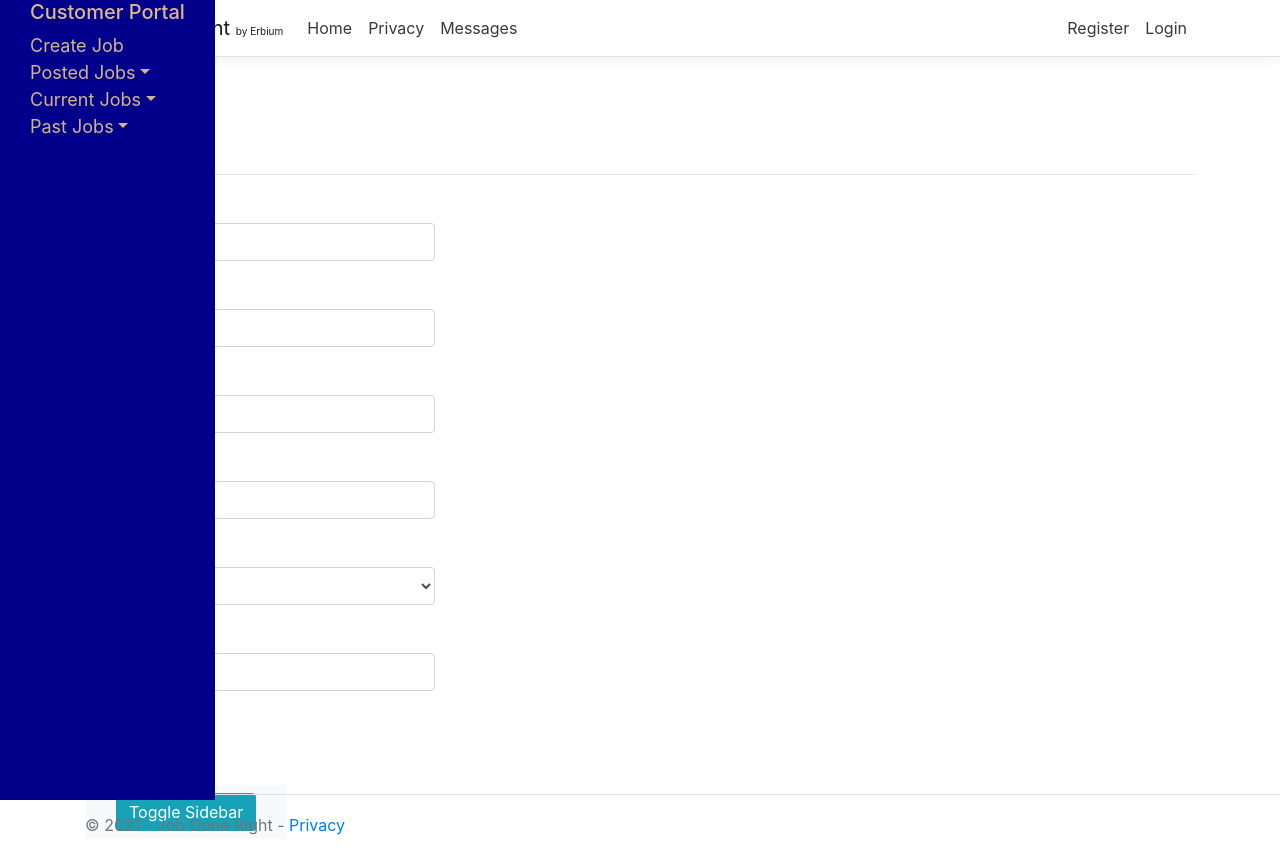
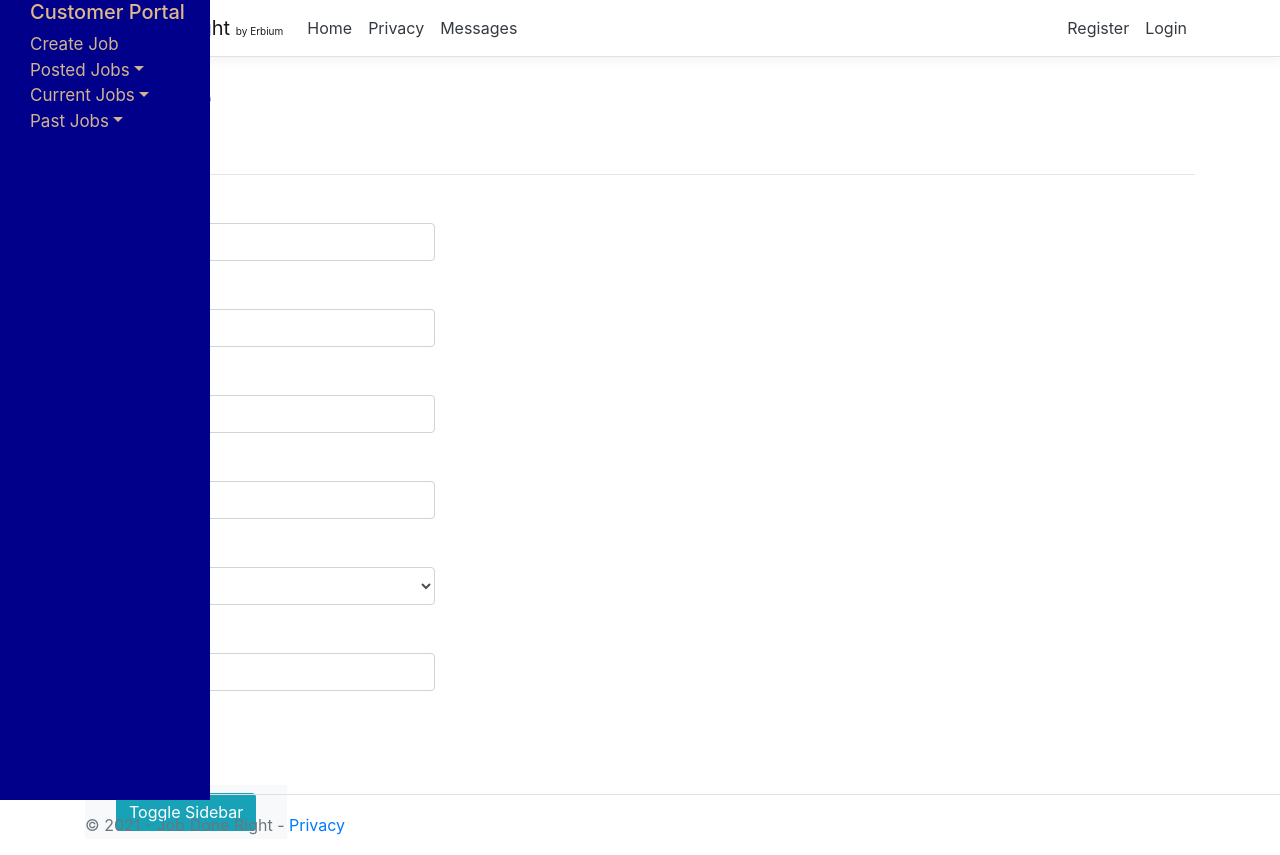
Before and after one commit to GRy82/ErbiumCapstoneRepo, an ASP.NET Core app: page /Customers/Create in a window 1280 px wide. Run offline with ASP.NET Core 8, Linux system fonts and the light colour scheme; some libraries are stand-ins or nearby versions.

Commit message:
changes to layout/sidebar

```diff
--- a/ErbiumCapstone/Models/Job.cs
+++ b/ErbiumCapstone/Models/Job.cs
@@ -20,11 +20,11 @@
 
 
         [ForeignKey("Customer")]
-        public int? CustomerId { get; set; } //needs to remain nullible type so that it does no default to value of 0.
+        public int CustomerId { get; set; } //needs to remain nullible type so that it does no default to value of 0.
         public Customer Customer { get; set; }
 
         [ForeignKey("Contractor")]
-        public int ContractorId { get; set; }
+        public int? ContractorId { get; set; }
         public Contractor Contractor { get; set; }
 
         public string Description { get; set; }
--- a/ErbiumCapstone/wwwroot/css/site.css
+++ b/ErbiumCapstone/wwwroot/css/site.css
@@ -73,12 +73,12 @@
 /* The sidebar menu */
 .sidenav {
     height: 100%; /* Full-height: remove this if you want "auto" height */
-    width: 160px; /* Set the width of the sidebar */
+    width: 210px; /* Set the width of the sidebar */
     position: fixed; /* Fixed Sidebar (stay in place on scroll) */
     z-index: 1; /* Stay on top */
     top: 0; /* Stay at the top */
     left: 0;
-    background-color: #111; /* Black */
+    background-color: #00008b;
     overflow-x: hidden; /* Disable horizontal scroll */
     padding-top: 20px;
 }
@@ -88,7 +88,7 @@
         padding: 6px 8px 6px 16px;
         text-decoration: none;
         font-size: 25px;
-        color: #818181;
+        color: tan;
         display: block;
     }
 
@@ -122,11 +122,18 @@
 #sidebar a {
     color: tan;
     font-size: large;
-    padding-top: 15px;
+    font-size: 17px;
+    padding-top: 10px;
+    padding-bottom: 10px;
+
+}
+
+#sidebar a:hover {
+    color: #f1f1f1;
 }
 
 #sidebar {
-    width: 215px;
+    width: 210px;
     position: fixed;
     top: 0;
     left: 0;
```
